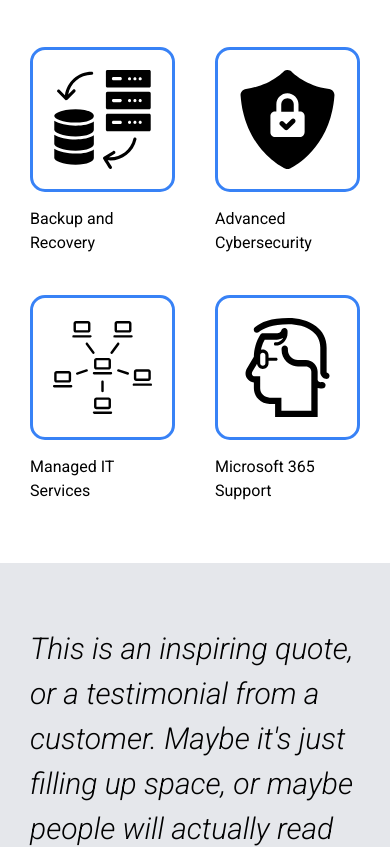
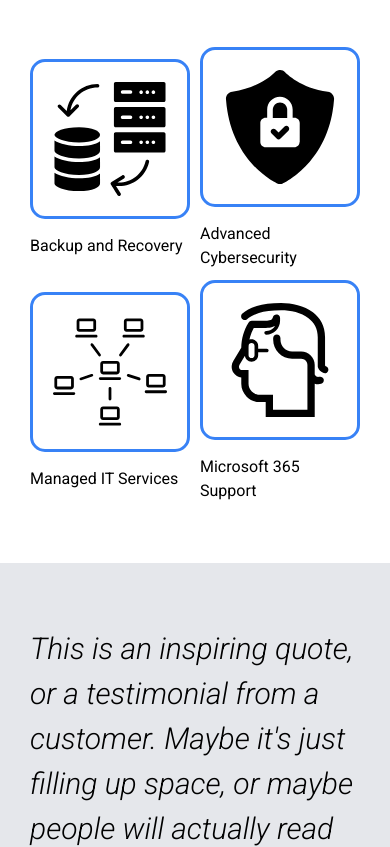
Before and after one commit to jaredbradley243/The-Odin-Project---Landing-Page, a plain HTML site: page index.html in a window 390 px wide. Shown: the part 1160-2007 px from the top of the page. Drawn offline with Linux system fonts and the light colour scheme; a web font is replaced by a local one.

Commit message:
Update box gap on mobile

```diff
--- a/styles.css
+++ b/styles.css
@@ -297,6 +297,10 @@ nav{
         margin: 15px auto 0px auto;
     }
 
+    .info .boxes{
+        gap: 10px
+    }
+
     .info .box p{
         white-space: inherit;
     }
```
